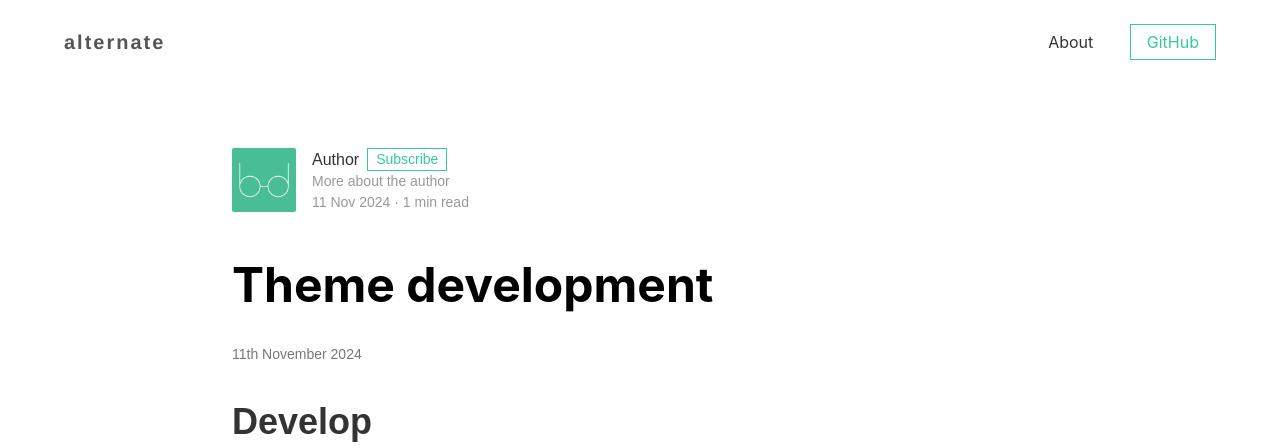
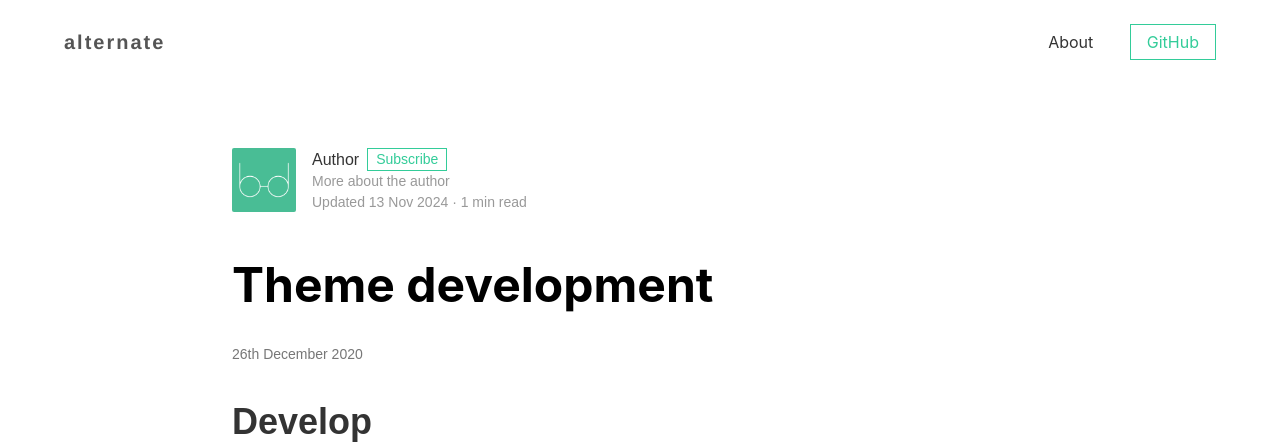
Before and after one commit to YJPL/alternate, a Jekyll site: the page built from _posts/2020-12-26-theme-development.md, in a window 1280 px wide and 900 px high. Shown: the top 448 px of the window. Built offline with Jekyll 4.4.1, drawn with Linux system fonts in a browser that asks for light colours; some of the changed text lies outside the part shown.

Commit message:
Update 2020-12-26-theme-development.md

```diff
--- a/_posts/2020-12-26-theme-development.md
+++ b/_posts/2020-12-26-theme-development.md
@@ -4,7 +4,8 @@ layout: post
 description_markdown: >-
   Custom commands, styling and development notes for alternate.
 author: author
-date: 2024-11-11 12:48:59 +0100
+date: 2020-12-26 12:48:59 +0100
+last_modified_at: "2024-11-13"
 categories: [Jekyll, tutorial]
 ---
 ## Develop
```
